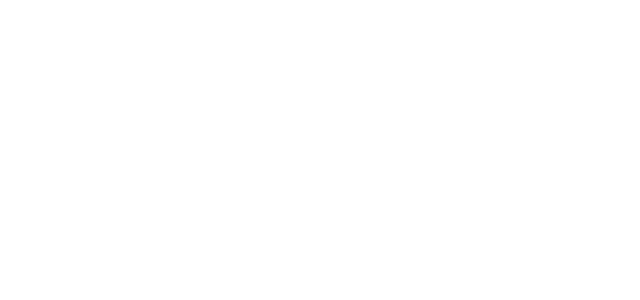
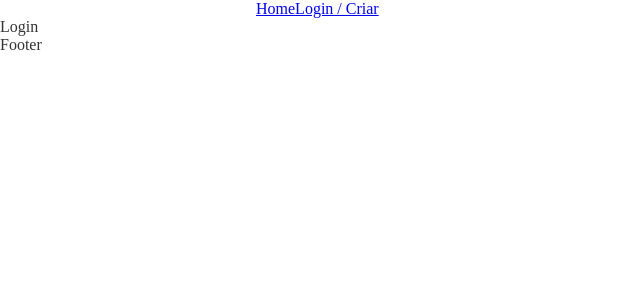
Before and after one commit to rafaluckk/dogs, a React (Create React App) app: page /login in a window 1280 px wide. Shown: the top 300 px of the page, without its empty margins (0-640 px from the left). Built offline with nearby package versions, Linux system fonts and the light colour scheme.

Commit message:
Header inicio

```diff
--- /dev/null
+++ b/src/App.css
@@ -0,0 +1,43 @@
+* {
+  box-sizing: border-box;
+}
+
+body {
+  margin: 0px;
+  color: #333;
+  --type-first: Helvetica, Arial, sans-serif;
+  --type-second: "Spectral", Georgia;
+  font-family: var(--type-firts);
+}
+
+h1,
+h2,
+h3,
+h4,
+p {
+  margin: 0px;
+}
+
+ul, li {
+  list-style: none;
+  padding: 0px;
+  margin: 0px;
+}
+
+img {
+  display: block;
+  max-width: 100%
+}
+
+button, input {
+  display:block;
+  font-size: 1rem;
+  font-family:var(--type-first);
+  color: #333;
+}
+
+.container {
+  max-width: 50rem;
+  padding: 0 1rem;
+  margin: 0 auto;
+}
--- a/src/App.js
+++ b/src/App.js
@@ -1,11 +1,21 @@
-
-
+import "./App.css";
+import { BrowserRouter, Route, Routes } from "react-router-dom";
+import Footer from "./components/Footer";
+import Header from "./components/Header";
+import Home from "./components/Home";
+import Login from "./components/Login/Login";
 
 function App() {
   return (
     <div>
-
-
+      <BrowserRouter>
+          <Header />
+        <Routes>
+          <Route path="/" element={<Home />}/>
+          <Route path="/login" element={<Login />}/>
+        </Routes>
+          <Footer />
+      </BrowserRouter>
     </div>
   );
 }
--- /dev/null
+++ b/src/components/Footer.js
@@ -0,0 +1,13 @@
+import React from 'react'
+import styles from './Footer.modules.css'
+
+
+const Footer = () => {
+  return (
+    <div className={styles.Footer}>Footer
+
+    </div>
+  )
+}
+
+export default Footer
--- /dev/null
+++ b/src/components/Header.js
@@ -0,0 +1,16 @@
+import React from 'react'
+import styles from './Header.modules.css'
+import { Link } from 'react-router-dom'
+
+const Header = () => {
+  return (
+    <div className={styles.header}>
+      <nav className='container'>
+        <Link to="/">Home</Link>
+        <Link to="/login">Login / Criar</Link>
+      </nav>
+    </div>
+  )
+}
+
+export default Header
--- /dev/null
+++ b/src/components/Home.js
@@ -0,0 +1,11 @@
+import React from 'react'
+
+const Home = () => {
+  return (
+    <div>Home
+
+    </div>
+  )
+}
+
+export default Home
--- /dev/null
+++ b/src/components/Login/Login.js
@@ -0,0 +1,7 @@
+import React from "react";
+
+const Login = () => {
+  return <div>Login</div>;
+};
+
+export default Login;
```
Also changed, not shown: src/components/Footer.modules.css (added), src/components/Header.modules.css (added).
